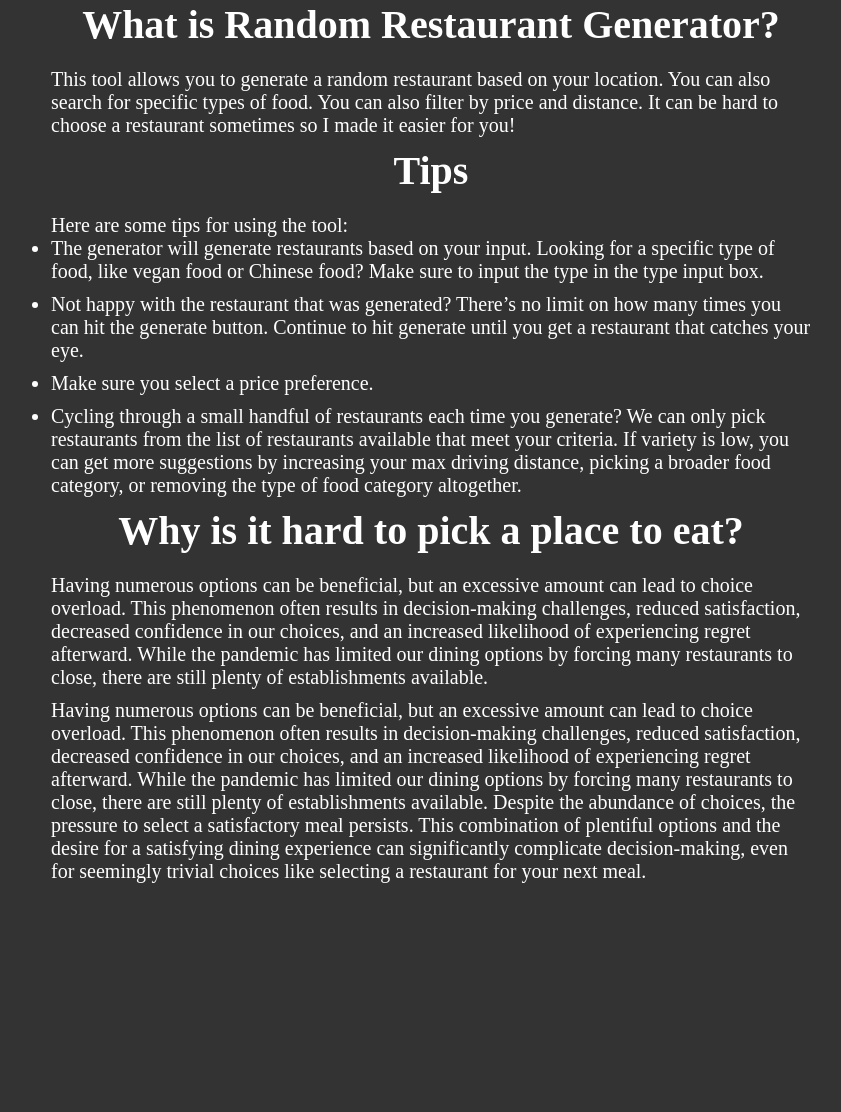
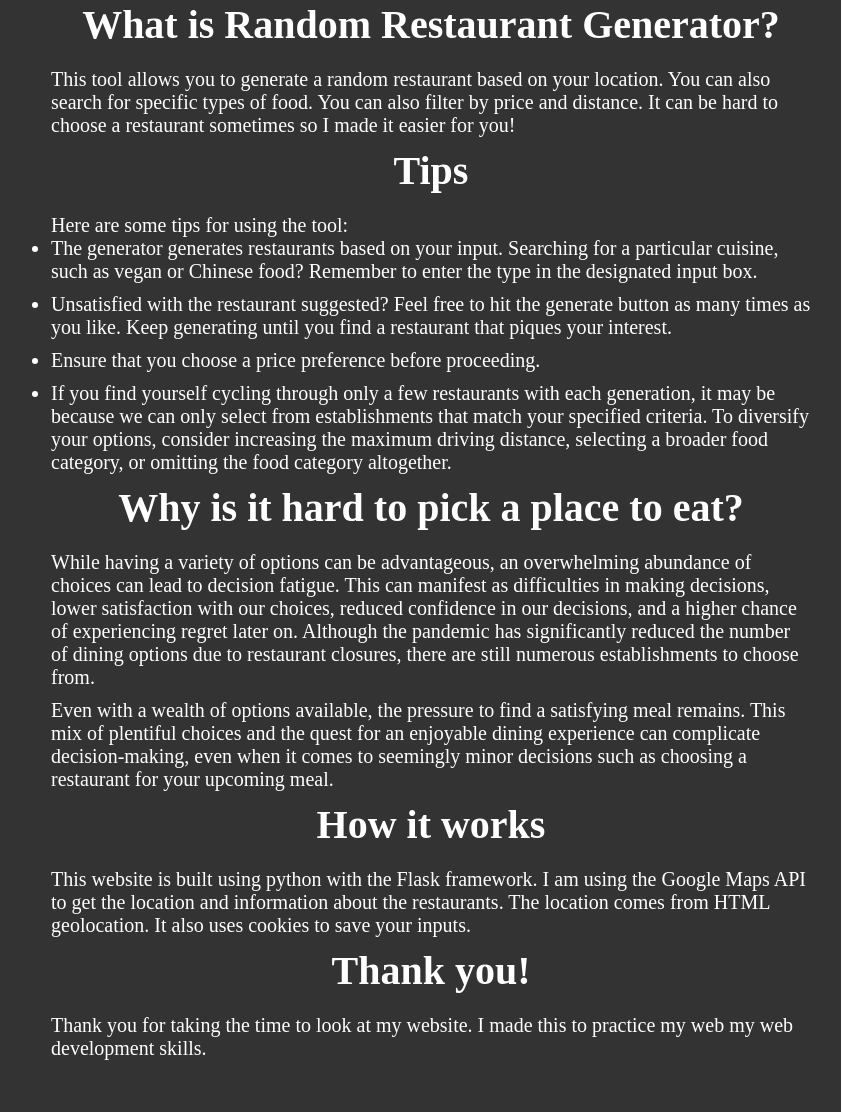
Before and after one commit to samweeber123/python-randomRestaurantGenerator, a Flask app: page / in a window 1280 px wide. Shown: the part 1214-2326 px from the top of the page, without its empty margins (209-1050 px from the left). Before the commit the page ends 2097 px from the top, so only its background shows below. Run offline with Flask 3, Linux system fonts and the light colour scheme.

Commit message:
Finishing touches

```diff
--- a/static/styles/styles.css
+++ b/static/styles/styles.css
@@ -205,3 +205,7 @@ li {
     text-align: left;
     margin-bottom: 10px;
 }
+
+h1 {
+    align-items: center;
+}
--- a/templates/index.html
+++ b/templates/index.html
@@ -65,41 +65,39 @@
         <h2>Tips</h2>
         <p>Here are some tips for using the tool:
         <ul>
-            <li>The generator will generate restaurants based on your input. Looking for a specific type of food, like
-                vegan food or Chinese food? Make sure to input the type in the type input box. </li>
-            <li>Not happy with the restaurant that was generated? There’s no limit on how many times you can hit the
-                generate button. Continue to hit generate until you get a restaurant that catches your eye. </li>
-            <li>Make sure you select a price preference.</li>
-            <li>Cycling through a small handful of restaurants each time you generate? We can only pick restaurants from
-                the list of restaurants available that meet your criteria. If variety is low, you can get more
-                suggestions by increasing your max driving distance, picking a broader food category, or removing the
-                type of food category altogether. </li>
+            <li>The generator generates restaurants based on your input. Searching for a particular cuisine, such as
+                vegan or Chinese food? Remember to enter the type in the designated input box. </li>
+            <li>Unsatisfied with the restaurant suggested? Feel free to hit the generate button as many times as you
+                like. Keep generating until you find a restaurant that piques your interest. </li>
+            <li>Ensure that you choose a price preference before proceeding.</li>
+            <li>If you find yourself cycling through only a few restaurants with each generation, it may be because we
+                can only select from establishments that match your specified criteria. To diversify your options,
+                consider increasing the maximum driving distance, selecting a broader food category, or omitting the
+                food category altogether.
+            </li>
         </ul>
-            </p>
-            <h2>Why is it hard to pick a place to eat?</h2>
-            <p>Having numerous options can be beneficial, but an excessive amount can lead to choice overload. This
-                phenomenon often results in decision-making challenges, reduced satisfaction, decreased confidence in
-                our
-                choices, and an increased likelihood of experiencing regret afterward.
-                While the pandemic has limited our dining options by forcing many restaurants to close, there are still
-                plenty of establishments available.</p>
-            <p>
-                Having numerous options can be beneficial, but an excessive amount can lead to choice overload. This
-                phenomenon often results in decision-making challenges, reduced satisfaction, decreased confidence in
-                our
-                choices, and an increased likelihood of experiencing regret afterward.
+        </p>
+        <h2>Why is it hard to pick a place to eat?</h2>
+        <p>While having a variety of options can be advantageous, an overwhelming abundance of choices can lead to
+            decision fatigue. This can manifest as difficulties in making decisions, lower satisfaction with our
+            choices, reduced confidence in our decisions, and a higher chance of experiencing regret later on. Although
+            the pandemic has significantly reduced the number of dining options due to restaurant closures, there are
+            still numerous establishments to choose from.</p>
+        <p>
+            Even with a wealth of options available, the pressure to find a satisfying meal remains. This mix of
+            plentiful choices and the quest for an enjoyable dining experience can complicate decision-making, even when
+            it comes to seemingly minor decisions such as choosing a restaurant for your upcoming meal.</p>
+        <h2>How it works</h2>
+        <p>This website is built using python with the Flask framework. I am using the Google Maps API to get the
+            location
+            and information about the restaurants. The location comes from HTML geolocation. It also uses cookies to
+            save your inputs.</p>
+        <h2>Thank you!</h2>
+        <p>Thank you for taking the time to look at my website. I made this to practice my web my web development
+            skills.
+        </p>
+    </div>
 
-                While the pandemic has limited our dining options by forcing many restaurants to close, there are still
-                plenty of establishments available. Despite the abundance of choices, the pressure to select a
-                satisfactory
-                meal persists. This combination of plentiful options and the desire for a satisfying dining experience
-                can
-                significantly complicate decision-making, even for seemingly trivial choices like selecting a restaurant
-                for
-                your next meal.</p>
-
-
-    </div>
     <script>
         function updateRangeValue(slider) {
             var optionValues = Array.from(slider.list.options).map(option => parseFloat(option.value));
```
Also changed, not shown: templates/restaurants.html (+31 -33 lines).
